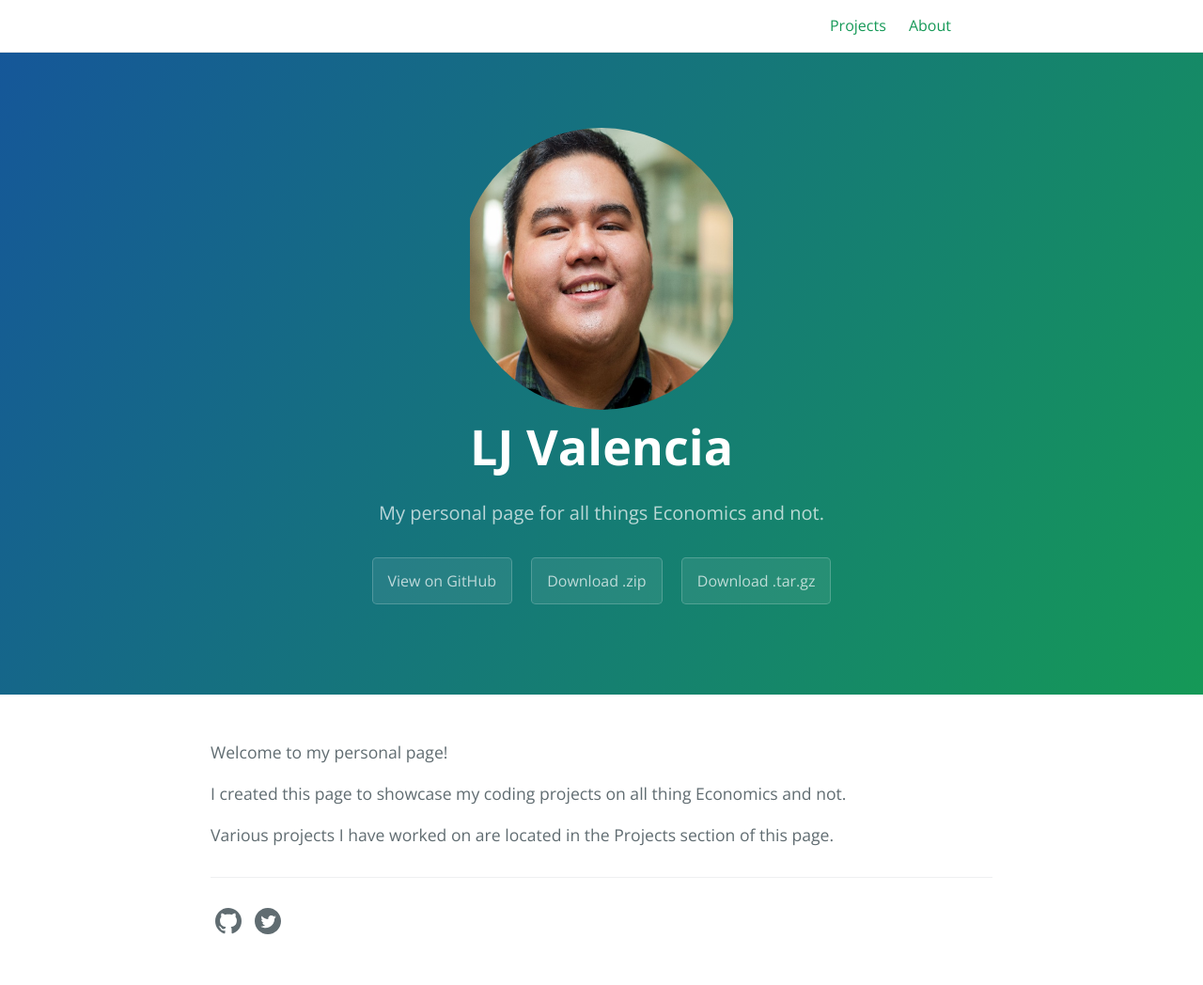
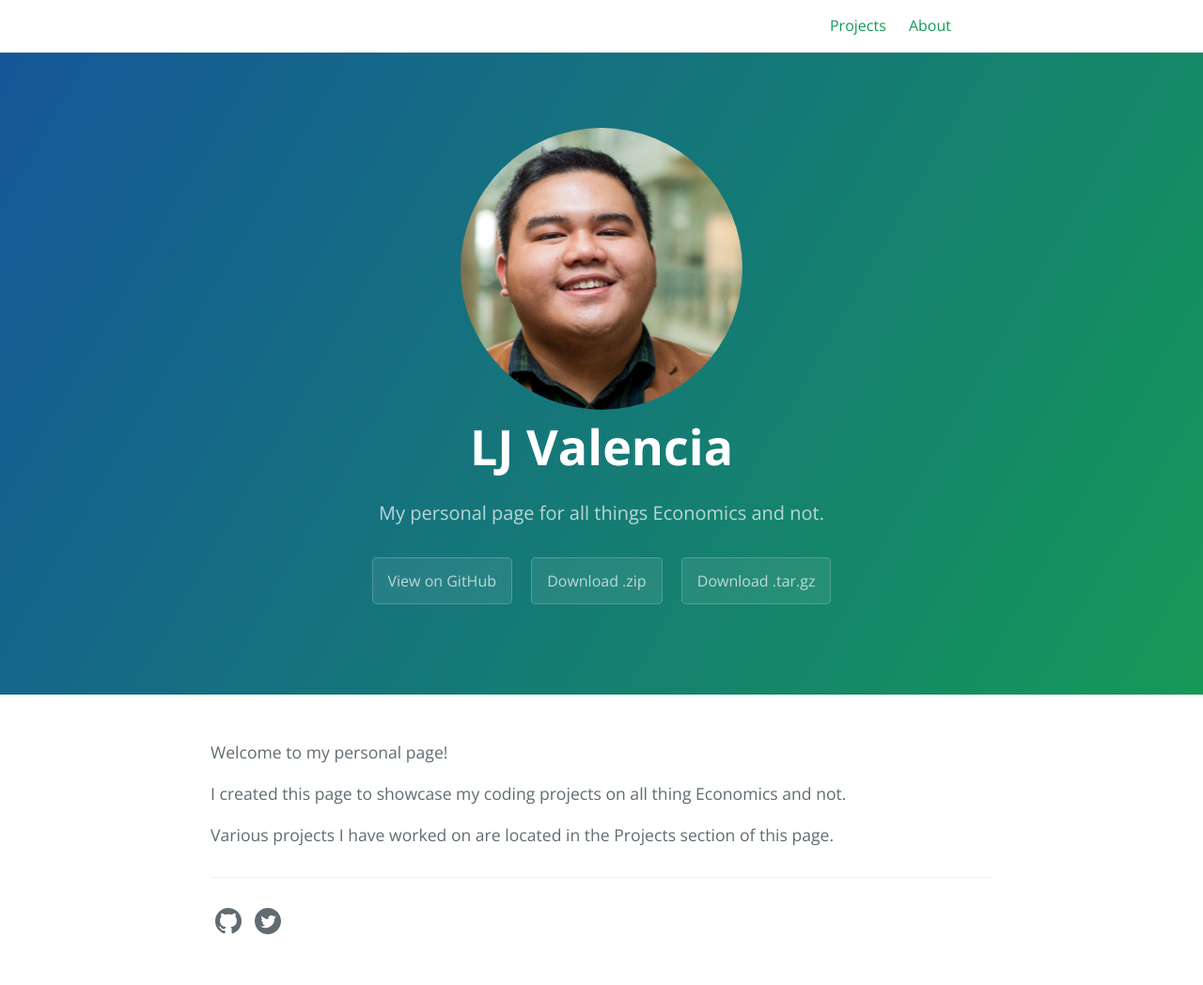
Before and after one commit to lj-valencia/cayman-blog-old-site, a Jekyll site: the page built from index.md, in a window 1280 px wide. Shown: the whole page at 94% size. Built offline with Jekyll 4.4.1, drawn with Linux system fonts in a browser that asks for light colours.

Commit message:
Update style.scss

```diff
--- a/assets/css/style.scss
+++ b/assets/css/style.scss
@@ -10,7 +10,7 @@
   -moz-border-radius: 150px;
   background: url('DSC_8671.jpg') no-repeat;
   background-position: 50% 50%;
-  background-size: 280px 480px;
+  background-size: 300px 410px;
   margin: auto;
   }
 
```
